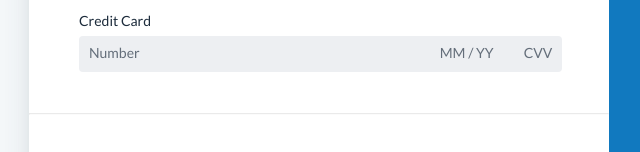
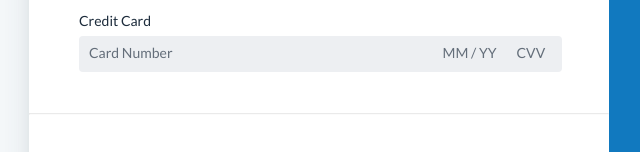
Before and after one commit to kolapowariz/Alt_assignment_3, a plain HTML site: page index.html in a window 1280 px wide. Shown: the part 636-788 px from the top of the page, 233-873 px from the left. Drawn offline with Linux system fonts and the light colour scheme.

Commit message:
new correction

```diff
--- a/index.html
+++ b/index.html
@@ -79,7 +79,7 @@
                 id="credit-card"
               />
               <p id="nmc">
-                <span id="nmc-1">Number</span>
+                <span id="nmc-1">Card Number</span>
                 <span id="nmc-2">MM / YY</span>
                 <span id="nmc-3">CVV</span>
               </p>
--- a/styles.css
+++ b/styles.css
@@ -199,10 +199,10 @@ line-height: normal;
   margin-left: 10px;
 }
 #nmc-2{
-  margin-left: 300px;
+  margin-left: 270px;
 }
 #nmc-3{
-  margin-left: 30px;
+  margin-left: 20px;
 }
 
 main > div > form > hr {
```
